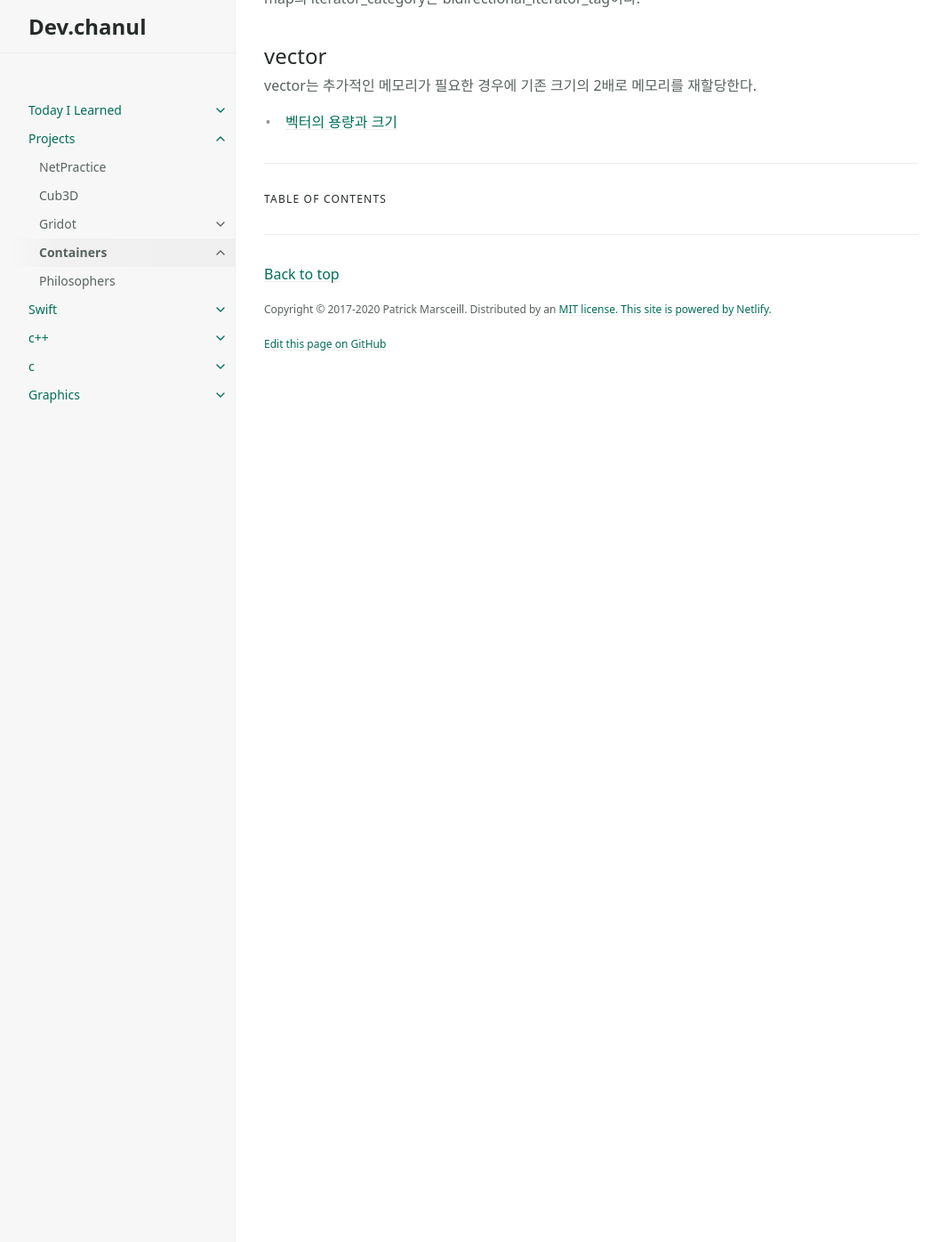
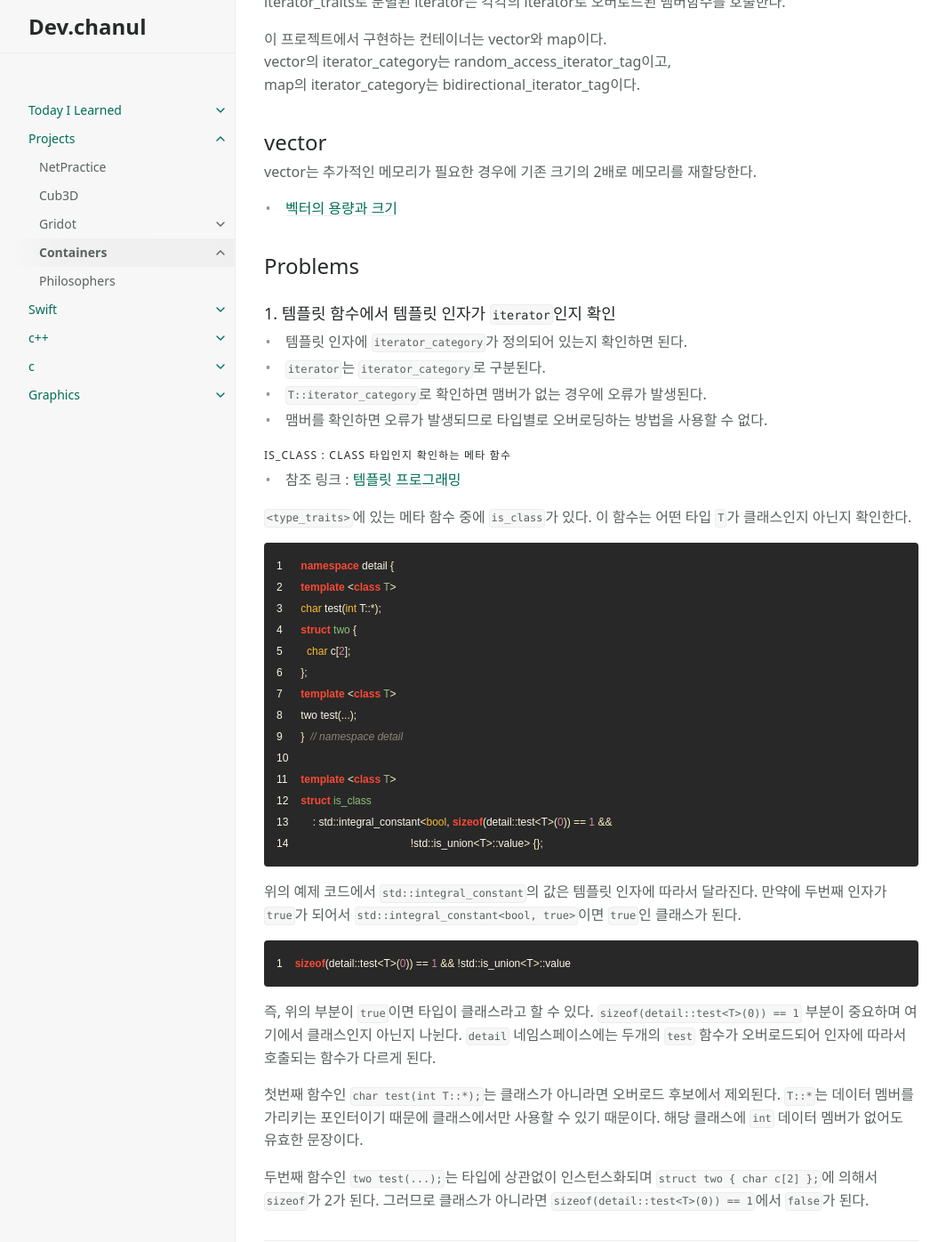
Before and after one commit to PCHANUL/TIL, a Jekyll site: the page built from docs/projects/Containers/README.md, in a window 1280 px wide and 1400 px high, scrolled down 1700 px. Shown: the top 1396 px of the window at 89% size, without its empty margins (107-1171 px from the left). Built offline with Jekyll 4.4.1, drawn with Linux system fonts in a browser that asks for light colours; some of the changed text lies outside the part shown.

Commit message:
Add new pages

````diff
--- a/docs/projects/Containers/README.md
+++ b/docs/projects/Containers/README.md
@@ -7,12 +7,15 @@ has_children: true
 permalink: /docs/projects/Containers
 ---
 
-* [Containers](#containers)
-  * [Requirements](#requirements)
-  * [Implements](#implements)
-  * [allocator](#allocator)
-  * [iterator](#iterator)
-  * [vector](#vector)
+- [Containers](#containers)
+  - [Requirements](#requirements)
+  - [Implements](#implements)
+  - [allocator](#allocator)
+  - [iterator](#iterator)
+  - [vector](#vector)
+  - [Problems](#problems)
+    - [1. 템플릿 함수에서 템플릿 인자가 `iterator`인지 확인](#1-템플릿-함수에서-템플릿-인자가-iterator인지-확인)
+      - [is_class : class 타입인지 확인하는 메타 함수](#is_class--class-타입인지-확인하는-메타-함수)
 
 
 # Containers
@@ -40,7 +43,7 @@ permalink: /docs/projects/Containers
 - [iterator](../../../docs/c%2B%2B/iterator/README)
   - STL 컨테이너에 저장된 요소를 순회하며, 각각의 요소에 대한 접근을 제공한다.
   - 컨테이너의 반복자는 iterator_category로 구별되며 5가지의 반복자 타입이 있다.
-- [enable_if](../../../docs/c%2B%2B/enable_if.md)
+- [enable_if](../../../docs/c%2B%2B/type_traits/enable_if.md)
 
 - [vector](../../../docs/c%2B%2B/vector)
   - 순차적으로 엑세스할 수 있는 시퀀스 컨테이너이다.
@@ -73,3 +76,47 @@ map의 iterator_category는 bidirectional_iterator_tag이다.
 vector는 추가적인 메모리가 필요한 경우에 기존 크기의 2배로 메모리를 재할당한다.
 
 - [벡터의 용량과 크기](https://thebook.io/006842/ch02/03/02/)
+
+
+## Problems
+
+### 1. 템플릿 함수에서 템플릿 인자가 `iterator`인지 확인
+  - 템플릿 인자에 `iterator_category`가 정의되어 있는지 확인하면 된다.
+  - `iterator`는 `iterator_category`로 구분된다.
+  - `T::iterator_category`로 확인하면 맴버가 없는 경우에 오류가 발생된다.
+  - 맴버를 확인하면 오류가 발생되므로 타입별로 오버로딩하는 방법을 사용할 수 없다.
+
+#### is_class : class 타입인지 확인하는 메타 함수
+
+- 참조 링크 : [템플릿 프로그래밍](https://modoocode.com/295)
+
+`<type_traits>`에 있는 메타 함수 중에 `is_class`가 있다. 이 함수는 어떤 타입 `T`가 클래스인지 아닌지 확인한다.
+
+```cpp
+namespace detail {
+template <class T>
+char test(int T::*);
+struct two {
+  char c[2];
+};
+template <class T>
+two test(...);
+}  // namespace detail
+
+template <class T>
+struct is_class
+    : std::integral_constant<bool, sizeof(detail::test<T>(0)) == 1 &&
+                                     !std::is_union<T>::value> {};
+```
+
+위의 예제 코드에서 `std::integral_constant`의 값은 템플릿 인자에 따라서 달라진다. 만약에 두번째 인자가 `true`가 되어서 `std::integral_constant<bool, true>`이면 `true`인 클래스가 된다.
+
+```cpp
+sizeof(detail::test<T>(0)) == 1 && !std::is_union<T>::value
+```
+
+즉, 위의 부분이 `true`이면 타입이 클래스라고 할 수 있다. `sizeof(detail::test<T>(0)) == 1` 부분이 중요하며 여기에서 클래스인지 아닌지 나뉜다. `detail` 네임스페이스에는 두개의 `test` 함수가 오버로드되어 인자에 따라서 호출되는 함수가 다르게 된다.
+
+첫번째 함수인 `char test(int T::*);`는 클래스가 아니라면 오버로드 후보에서 제외된다. `T::*`는 데이터 멤버를 가리키는 포인터이기 때문에 클래스에서만 사용할 수 있기 때문이다. 해당 클래스에 `int` 데이터 멤버가 없어도 유효한 문장이다.
+
+두번째 함수인 `two test(...);`는 타입에 상관없이 인스턴스화되며 `struct two { char c[2] };`에 의해서 `sizeof`가 2가 된다. 그러므로 클래스가 아니라면 `sizeof(detail::test<T>(0)) == 1`에서 `false`가 된다.
````
Also changed, not shown: docs/c++/keyword/README.md (added, +10 -0 lines), docs/c++/keyword/constexpr.md (added, +34 -0 lines), docs/c++/type_traits/README.md (added, +67 -0 lines), docs/c++/type_traits/enable_if.md (renamed from docs/c++/enable_if.md, +4 -3 lines), docs/c++/type_traits/integral_constant.md (added, +43 -0 lines), docs/c++/type_traits/is_integral.md (added, +37 -0 lines), docs/c++/type_traits/true_type&false_type.md (added, +24 -0 lines).
